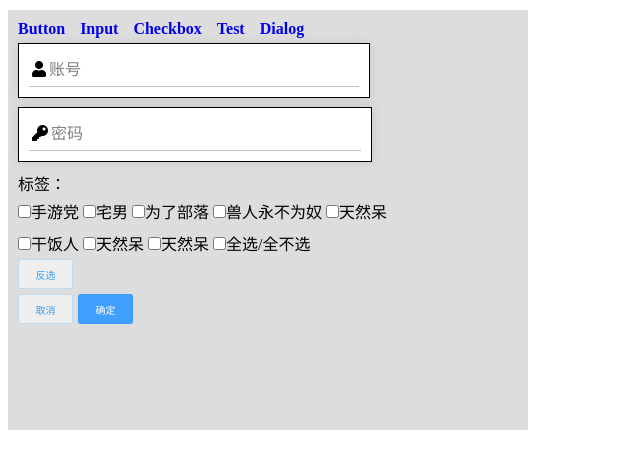
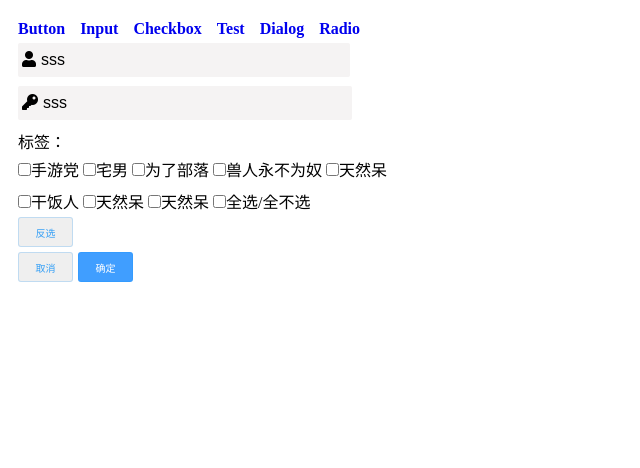
Before and after one commit to pangqingbo/pixel-vue, a Vue app: page /#/test in a window 1280 px wide. Shown: the top 468 px of the page, without its empty margins (0-640 px from the left). Built offline with nearby package versions, Linux system fonts and the light colour scheme.

Commit message:
update radio

```diff
--- a/package/index.js
+++ b/package/index.js
@@ -3,9 +3,10 @@ import PInput from "./p-input";
 import PCheckbox from "./p-checkbox"
 import PCheckboxGroup from "./p-checkbox-group";
 import PDialog from "./p-dialog"
+import PRadio from "./p-radio"
 
 const components = [
-    PButton, PInput, PCheckbox, PCheckboxGroup, PDialog
+    PButton, PInput, PCheckbox, PCheckboxGroup, PDialog, PRadio
 ]
 
 const install = function(app){
--- a/package/p-input/src/index.vue
+++ b/package/p-input/src/index.vue
@@ -10,7 +10,7 @@
                 :value="modelValue"
                 @input="$emit('update:modelValue', $event.target.value)"
                 @focus="handleFocus()"
-                @blur="handleBlur()"
+                @blur.prevent="handleBlur()"
                 >
             </div>
             <div class="iconSlot"><slot name="suficon"></slot></div>
@@ -25,7 +25,11 @@ export default {
     name: 'PInput',
     props: {
         placeholder: String,
-        modelValue: null,
+        // modelValue: String,
+        modelValue: {
+            type: [String, Number],
+            default: "sss",
+        },
         type: String,
     },
     emits: ['update:modelValue'],
@@ -46,7 +50,7 @@ export default {
             moveUp,
             handleBlur,
             borderActive,
-            handleFocus
+            handleFocus,
         }
     }
 }
@@ -55,36 +59,39 @@ export default {
 <style scoped>
 div#inputContainer{
     display: inline-block;
-    border: 1px solid black;
+    border: 1px solid transparent;
     text-indent: justify;
-    background: #fff;
+    border-radius: 2px;
+    background: rgb(245, 243, 243);
 }
-div#inputContainer.borderActive{
+div#inputContainer.borderActive,
+div#inputContainer.noBorder.borderActive{
     border: 1px solid skyblue;
     box-shadow: 0 0 2px skyblue;
 }
-div.noBorder{
-    padding: 10px;
-    box-shadow: 0 0 10px rgba(0, 0, 0, 0.1);
+div#inputContainer.noBorder{
+    padding: 5px 2px;
+    box-shadow: 0 0 2px rgba(0, 0, 0, 0.1);
     border: 1px solid transparent;
 }
 div#inputContainer div{
     float: left;
 }
 input{
-    width: 300px;
     height: 30px;
     border: none;
     outline: none;
     font-size: 16px;
     line-height: 26px;
+    background: rgb(245, 243, 243);
 }
 div.iconSlot{
     margin: 0 3px;
     line-height: 32px;
 }
 div#inputContainer.noBorder>div:first-child{
-    border-bottom: 1px solid rgba(128, 128, 128, 0.479);
+    /* border-bottom: 1px solid rgba(128, 128, 128, 0.479); */
+
 }
 div#inputContainer.noBorder div div:nth-child(2){
     position: relative;
--- /dev/null
+++ b/package/p-radio/index.js
@@ -0,0 +1,7 @@
+import PRadio from './src/index.vue'
+
+PRadio.install = function(app){
+    app.component(PRadio.name, PRadio)
+}
+
+export default PRadio
--- /dev/null
+++ b/package/p-radio/src/index.vue
@@ -0,0 +1,74 @@
+<template>
+    <label class="p-radio">
+        <span class="p-radio-input">
+            <span class="p-radio-inner"></span>
+            <input
+            class="p-radio-origin"
+            type="radio"
+            :name="name"
+            :value="label"
+            />
+        </span>
+        <span class="p-radio-label">
+            <slot>{{label}}</slot>
+        </span>
+    </label>
+</template>
+
+<script>
+export default {
+    name: 'PRadio',
+    props: {
+        label: {
+            type: [String, Number, Boolean],
+            default: ''
+        },
+        value: null,
+        name: {
+            type: String,
+            default: ''
+        }
+    }
+}
+</script>
+
+<style>
+.p-radio-input{
+    position: relative;
+}
+.p-radio-inner{
+    width: 10px;
+    height: 10px;
+    position: absolute;
+    z-index: 999;
+    right: 0;
+    left: 0;
+    top: 0;
+    bottom: 0;
+    margin: auto;
+    border: 1px solid skyblue;
+    border-radius: 50%;
+    cursor: pointer;
+}
+.p-radio-inner::after{
+    content: "";
+    width: 100%;
+    height: 100%;
+    border-radius: 50%;
+    position: absolute;
+}
+.p-radio-origin{
+    /* opacity: 0; */
+}
+.p-radio-label{
+    cursor: pointer;
+}
+/* 设置单选框选中后的样式 */
+.p-radio.is-checked .p-radio-input .p-radio-inner::after{
+    background-color: #409eff;
+    transform:scale(.8);
+}
+.p-radio.is-checked .p-radio-label{
+    color: #409eff;
+}
+</style>
--- a/src/App.vue
+++ b/src/App.vue
@@ -24,7 +24,7 @@ export default {
   width: 500px;
   min-height: 400px;
   margin-top: 10px;
-  background-color: rgba(128, 128, 128, 0.267);
+  /* background-color: rgba(128, 128, 128, 0.267); */
   padding: 10px;
 }
 #nav a{
--- a/src/router/index.js
+++ b/src/router/index.js
@@ -26,6 +26,11 @@ const routes = [
         name: 'Dialog',
         component: () => import('../views/Dialog.vue')
     },
+    {
+        path: '/pradio',
+        name: 'Radio',
+        component: () => import('../views/Radio.vue')
+    },
   ]
 
 const router = createRouter({
--- a/src/views/Input.vue
+++ b/src/views/Input.vue
@@ -1,4 +1,5 @@
 <template>
+
   <div>
     <p-input v-model='searchText' placeholder='edit me'>
       <template #preicon>
@@ -10,6 +11,7 @@
     </p-input>
     <p>value is:{{searchText}}</p>
   </div>
+
   <div>
     <p-input placeholder='Name' type="noBorder">
       <template #preicon>
@@ -20,6 +22,7 @@
       </template>
     </p-input>
   </div>
+
 </template>
 
 <script>
@@ -36,4 +39,5 @@ export default {
 div{
     margin: 10px 5px;
 }
+
 </style>
--- /dev/null
+++ b/src/views/Radio.vue
@@ -0,0 +1,12 @@
+<template>
+    <div>
+        <p-radio label="1" name="sex"></p-radio>
+        <p-radio label="0" name="sex"></p-radio>
+    </div>
+</template>
+
+<script>
+export default {
+
+}
+</script>
--- a/src/views/test.vue
+++ b/src/views/test.vue
@@ -3,14 +3,14 @@
 
       <!-- input输入框 -->
       <div class="userInput">
-        <p-input placeholder="账号" type="noBorder">
+        <p-input placeholder="账号">
             <template #preicon>
                 <i class="fas fa-user"></i>
             </template>
         </p-input>
       </div>
       <div class="userInput">
-        <p-input placeholder="密码" type="noBorder">
+        <p-input placeholder="密码">
             <template #preicon>
                 <i class="fas fa-key"></i>
             </template>
@@ -63,10 +63,13 @@ export default {
     display: flex;
     margin-top: 5px;
 }
+.btnContainer button:first-child{
+    margin-right: 5px;
+}
 .userInput{
     margin: 5px 0;
 }
-.btnContainer button:first-child{
-    margin-right: 5px;
+.userInput >>> input{
+    width: 300px;
 }
 </style>
```
